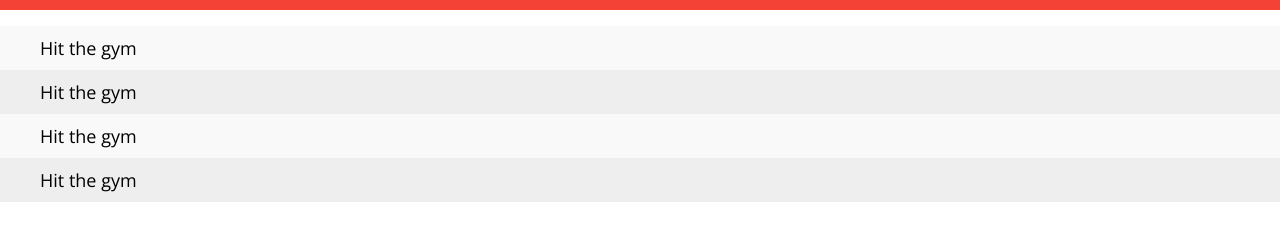
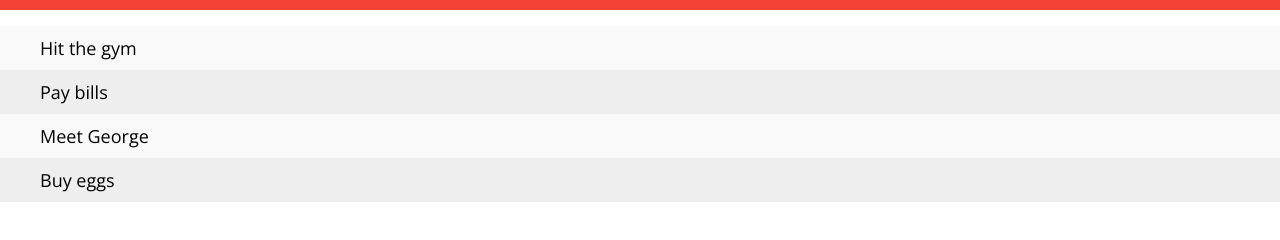
Before and after one commit to Hemant07/react-todoNew, a React (Create React App) app: page / in a window 1280 px wide. Shown: the part 138-378 px from the top of the page. Built offline with nearby package versions, Linux system fonts and the light colour scheme.

Commit message:
2 files modified

```diff
--- a/src/todo_list/todoListHolder.js
+++ b/src/todo_list/todoListHolder.js
@@ -2,18 +2,20 @@ import React from 'react';
 import './todoListHolder.css';
 import Todolisttems from './todoitems';
 const TodoListHolder = () => {
+  const todoItems = [
+    { name: 'Hit the gym' },
+    { name: 'Pay bills' },
+    { name: 'Meet George' },
+    { name: 'Buy eggs' },
+    { name: 'Read a book' },
+    { name: 'Organize office' },
+  ];
   return (
     <ul id="myUL">
-      <Todolisttems />
-      <Todolisttems />
-      <Todolisttems />
-      <Todolisttems />
-      {/* <li>Hit the gym</li>
-      <li className="checked">Pay bills</li>
-      <li>Meet George</li>
-      <li>Buy eggs</li>
-      <li>Read a book</li>
-      <li>Organize office</li> */}
+      <Todolisttems title={todoItems[0].name} />
+      <Todolisttems title={todoItems[1].name} />
+      <Todolisttems title={todoItems[2].name} />
+      <Todolisttems title={todoItems[3].name} />
     </ul>
   );
 };
--- a/src/todo_list/todoitems.js
+++ b/src/todo_list/todoitems.js
@@ -1,7 +1,6 @@
 import React from 'react';
 import './todoitems.css';
-const Todolisttems = () => {
-  const todoTitle = 'Hit the gym';
-  return <li>{todoTitle}</li>;
+const Todolisttems = (props) => {
+  return <li>{props.title}</li>;
 };
 export default Todolisttems;
```
